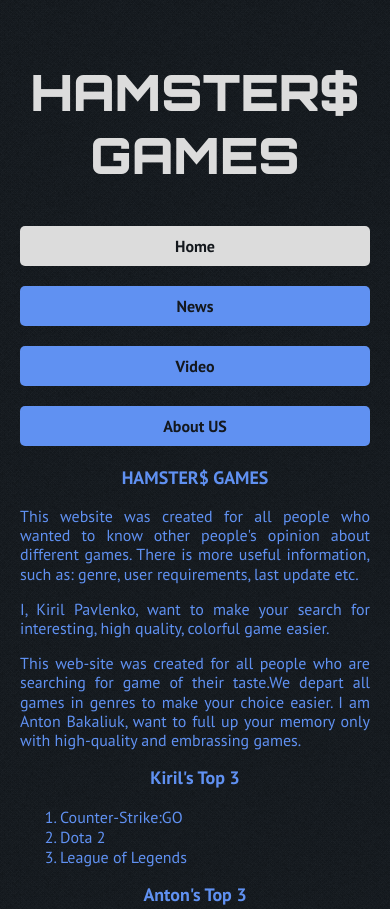
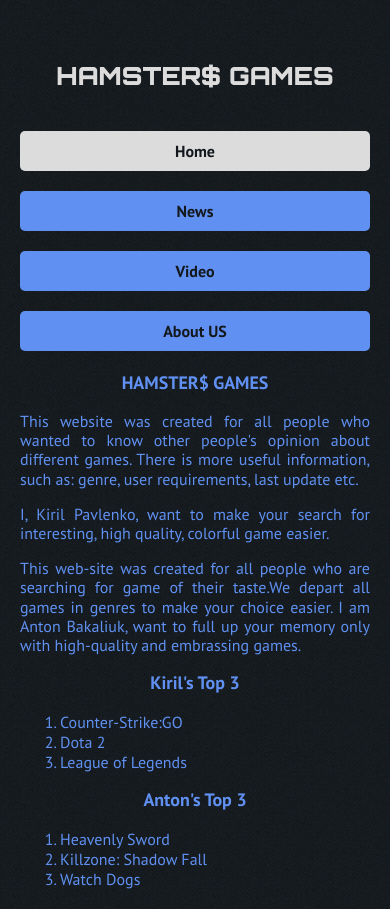
Before and after one commit to Tizes/Tizes.github.io, a plain HTML site: page index.html in a window 390 px wide. Shown: the top 909 px of the page. Drawn offline with nearby package versions, Linux system fonts and the light colour scheme; a script that the page names is missing.

Commit message:
no message

```diff
--- a/index.html
+++ b/index.html
@@ -9,6 +9,7 @@
 		<link href='https://fonts.googleapis.com/css?family=Orbitron:900' rel='stylesheet' type='text/css'>
 		<script type="text/javascript" src="http://ajax.googleapis.com/ajax/libs/jquery/1.8.0/jquery.min.js"></script>
 		<script src="js/mobilyslider.js" type="text/javascript"></script>
+		<meta name="viewport" content="width=device-width, initial-scale=1.0">
 	</head>
 	<body>
 		<h1 class="logo big-logo"><a href="index.html">HAMSTER$ GAMES</a></h1>
--- a/styles.css
+++ b/styles.css
@@ -451,7 +451,7 @@ img{
 		display: none;
 }
 
-.small-logo{
+.small-logo a{
 	font-size: 25px;
 }
 
```
Also changed, not shown: About US.html (+1 -0 lines), Video.html (+3 -1 lines), csgo.html (+1 -0 lines), dota.html (+1 -0 lines), hs.html (+1 -0 lines), lol.html (+1 -0 lines), news01.html (+1 -0 lines), watchdogs.html (+1 -0 lines), zone.html (+1 -0 lines).
